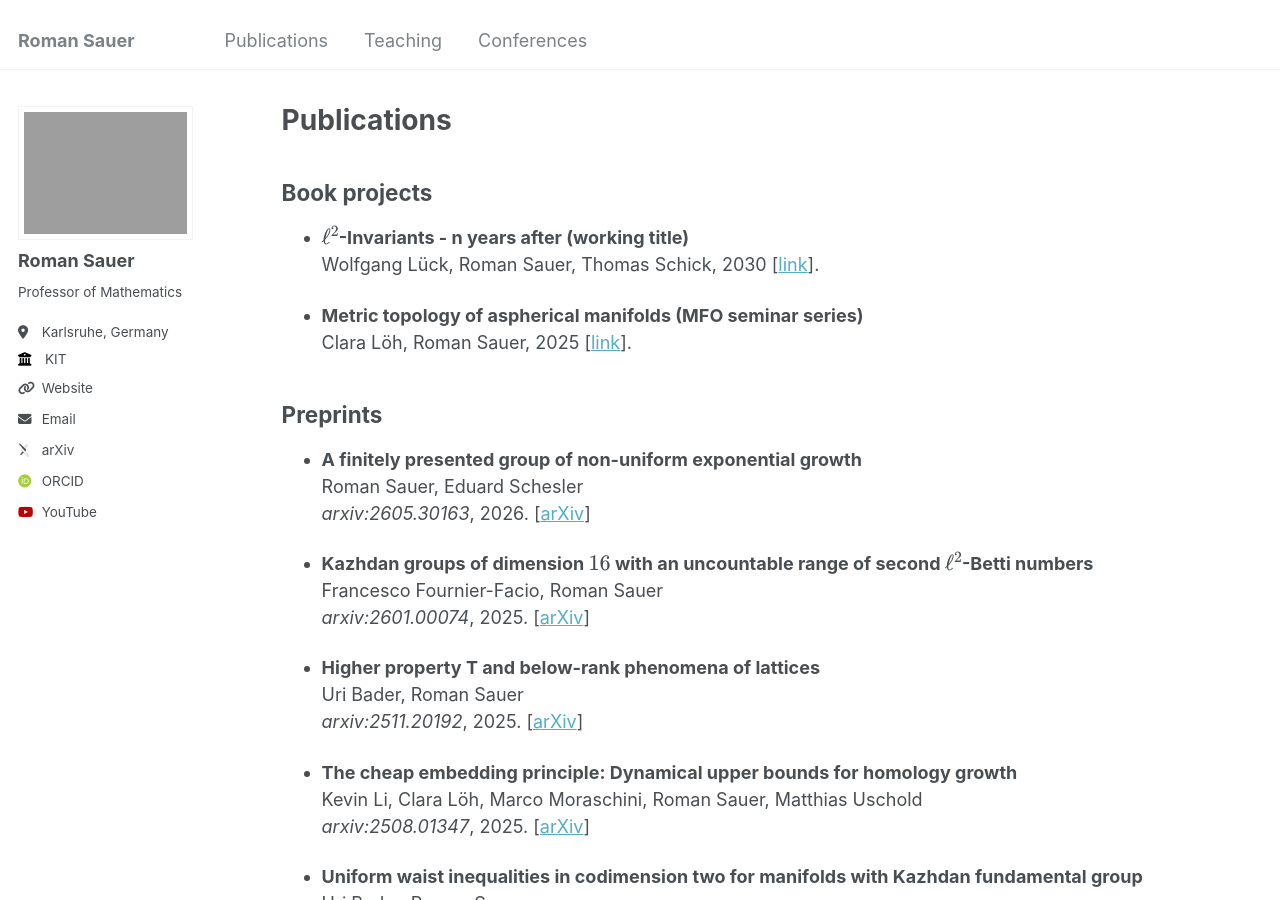
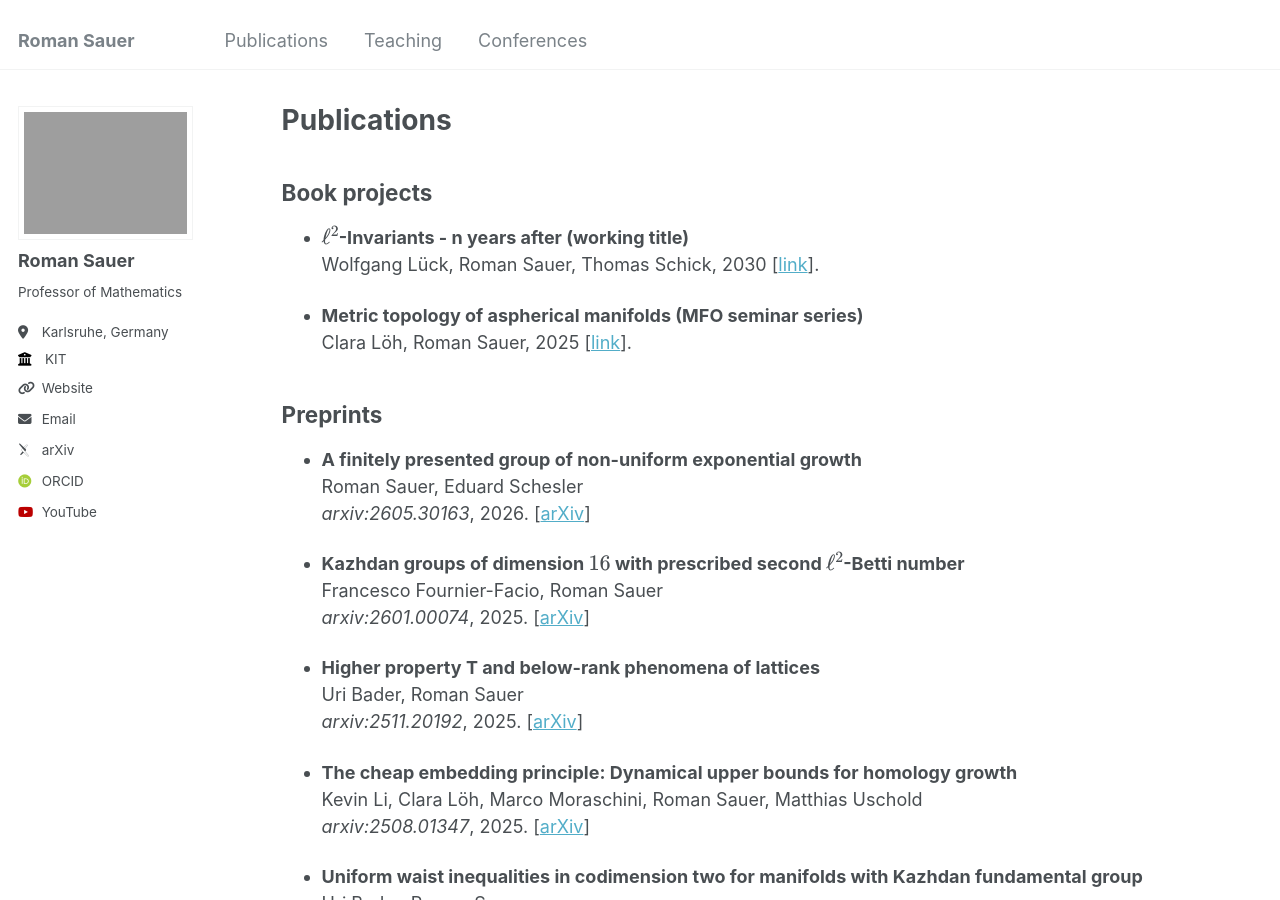
Before and after one commit to hydeparksa/hydeparksa.github.io, a Jekyll site: the page built from _pages/papers.md, in a window 1280 px wide and 900 px high. Built offline with Jekyll 4.4.1, drawn with Linux system fonts in a browser that asks for light colours; some web fonts are replaced; formulas are drawn with MathJax 3.

```diff
--- a/_data/preprints.yml
+++ b/_data/preprints.yml
@@ -7,8 +7,7 @@
 
 
 
-- title: "Kazhdan groups of dimension $16$ with an uncountable range of second
-  $ℓ^2$-Betti numbers"
+- title: 'Kazhdan groups of dimension $16$ with prescribed second $\ell^2$-Betti number'
   authors: "Francesco Fournier-Facio, Roman Sauer"
   arxiv: "2601.00074"
   year: 2025
```
Also changed, not shown: _pages/about.md (+1 -1 lines).
